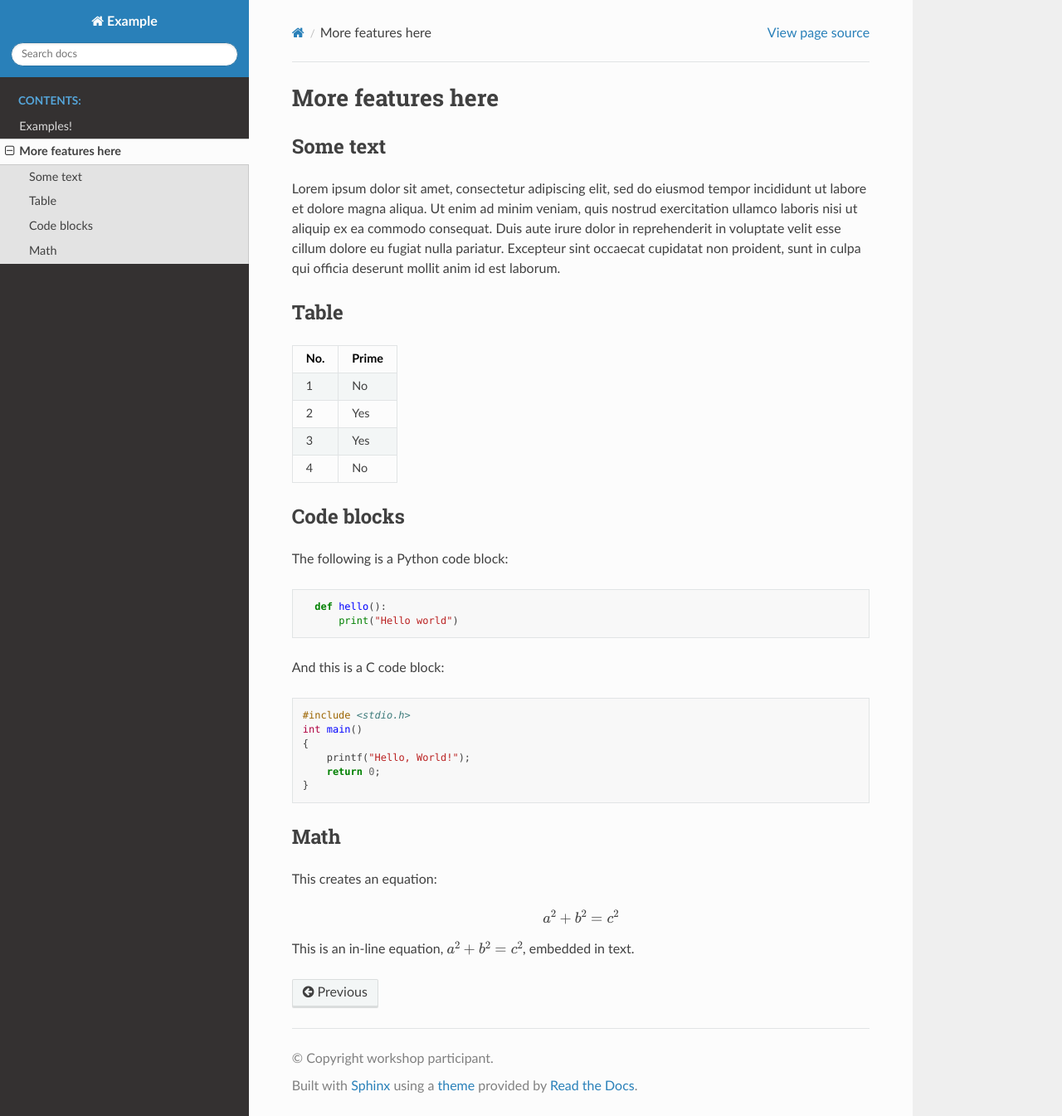
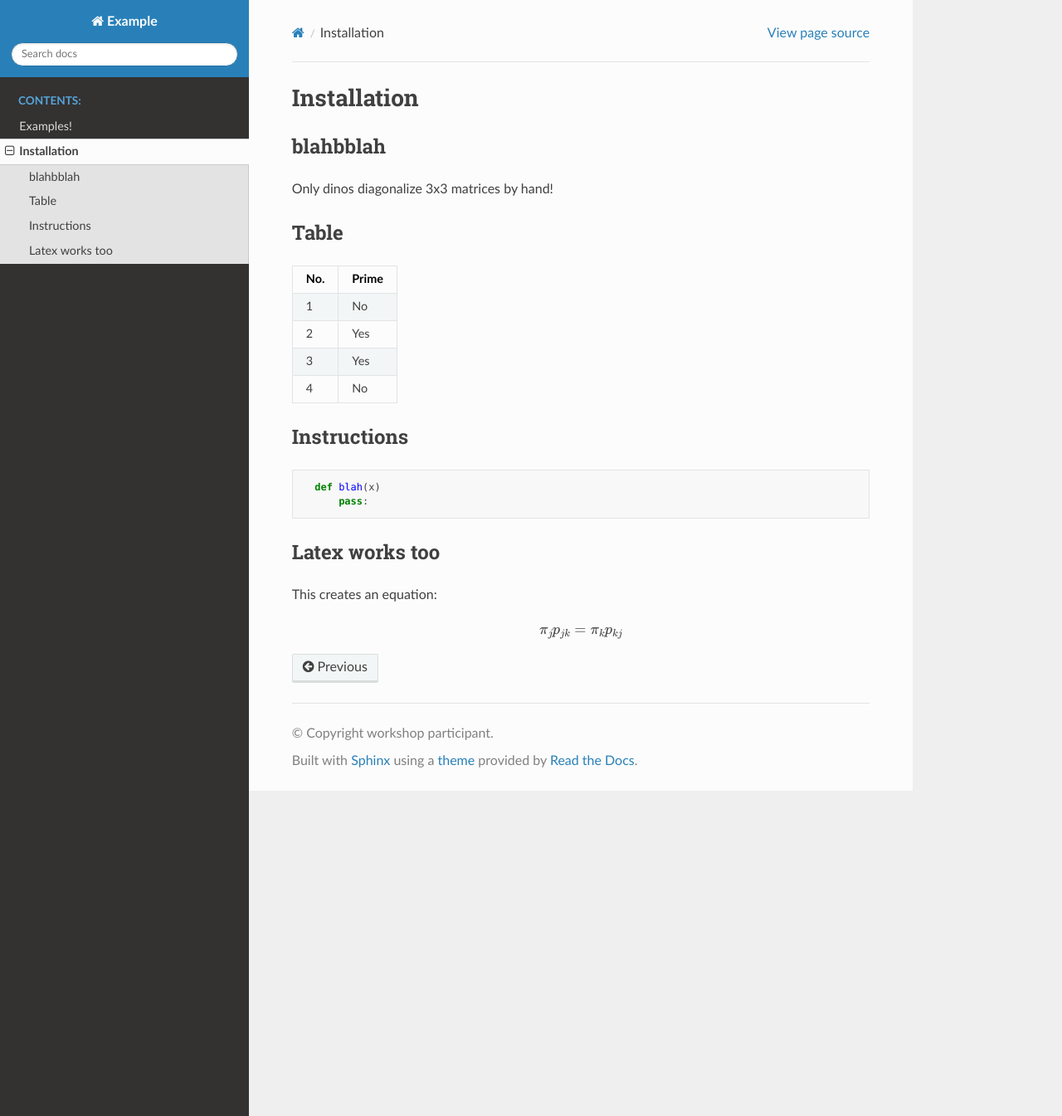
Before and after one commit to ekrakov/documentation-example, a Sphinx documentation site: the page built from doc/another-feature.md, in a window 1280 px wide and 1345 px high. Shown: the whole window at 83% size. Built offline with Sphinx 7.4.7 and the Read the Docs theme 2.0.0, drawn with Linux system fonts in a browser that asks for light colours.

Commit message:
Update another-feature.md

````diff
--- a/doc/another-feature.md
+++ b/doc/another-feature.md
@@ -1,14 +1,9 @@
-# More features here
+# Installation
 
 
-## Some text
+## blahbblah
 
-Lorem ipsum dolor sit amet, consectetur adipiscing elit, sed do eiusmod
-tempor incididunt ut labore et dolore magna aliqua. Ut enim ad minim veniam,
-quis nostrud exercitation ullamco laboris nisi ut aliquip ex ea commodo
-consequat. Duis aute irure dolor in reprehenderit in voluptate velit esse
-cillum dolore eu fugiat nulla pariatur. Excepteur sint occaecat cupidatat non
-proident, sunt in culpa qui officia deserunt mollit anim id est laborum.
+Only dinos diagonalize 3x3 matrices by hand!
 
 
 ## Table
@@ -22,30 +17,19 @@ proident, sunt in culpa qui officia deserunt mollit anim id est laborum.
 
 
 
-## Code blocks
+## Instructions
 
-The following is a Python code block:
+
 ```python
-  def hello():
-      print("Hello world")
-```
-
-And this is a C code block:
-```c
-#include <stdio.h>
-int main()
-{
-    printf("Hello, World!");
-    return 0;
-}
+  def blah(x)
+      pass:
 ```
 
 
-## Math
+
+## Latex works too
 
 This creates an equation:
 ```{math}
-a^2 + b^2 = c^2
+\pi_j p_{jk}=\pi_k p_{kj}
 ```
-
-This is an in-line equation, {math}`a^2 + b^2 = c^2`, embedded in text.
````
